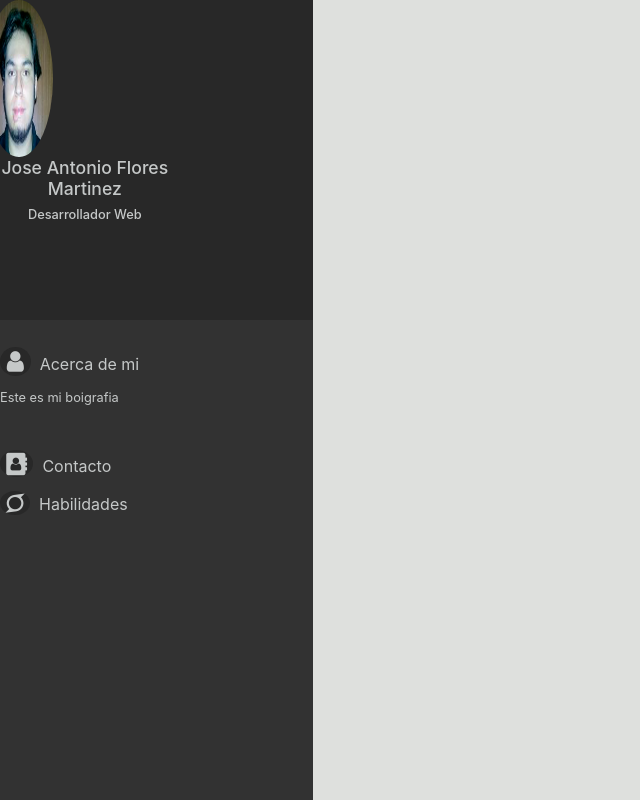
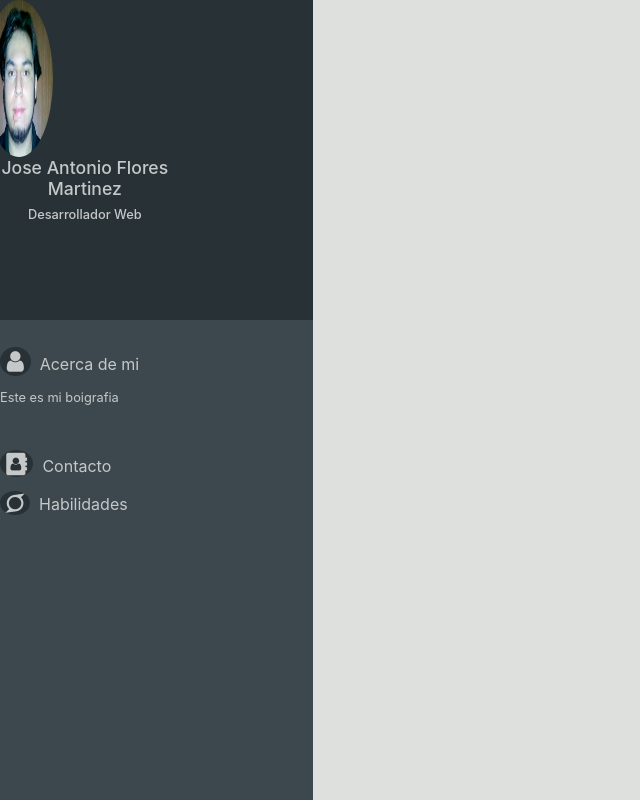
Before and after one commit to sprtony/portafolio, a plain HTML site: page index.html in a window 1280 px wide. Shown: the whole page, without its empty margins (0-640 px from the left). Drawn offline with nearby package versions, Linux system fonts and the light colour scheme.

Commit message:
Correccion de color

```diff
--- a/css/master.css
+++ b/css/master.css
@@ -13,13 +13,13 @@ html,body {
 
 .profile-container{
   color: rgb(197, 200, 200);
-  background-color: rgb(50, 50, 50);
+  background-color: rgb(61, 72, 78);
   height: 100%
 }
 
 .profile-avatar{
   height: 40%;
-  background-color: rgb(40, 40, 40);
+  background-color: rgb(40, 49, 54);
 }
 .name{
   font-size: 110%;
@@ -46,7 +46,7 @@ h2.name{
 
 .logo{
   font-size: 150%;
-  background-color: rgb(40, 40, 40);
+  background-color: rgb(40, 49, 54);
   border-radius: 50%;
   display: inline;
 }
```
